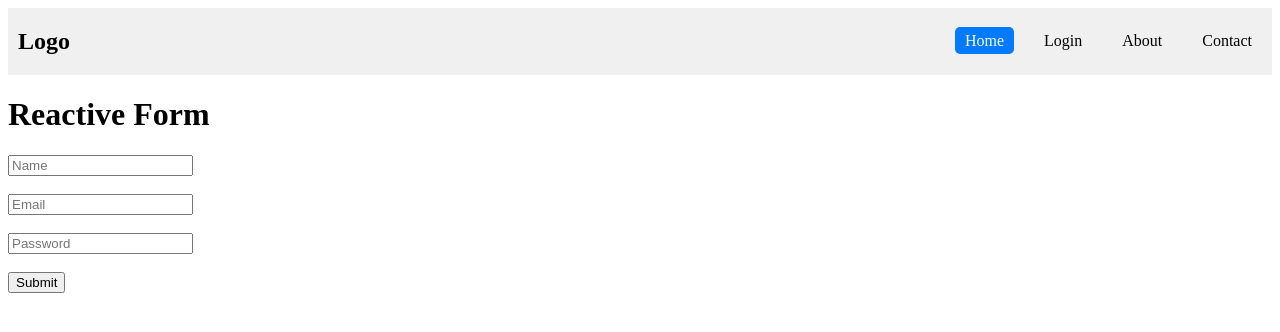
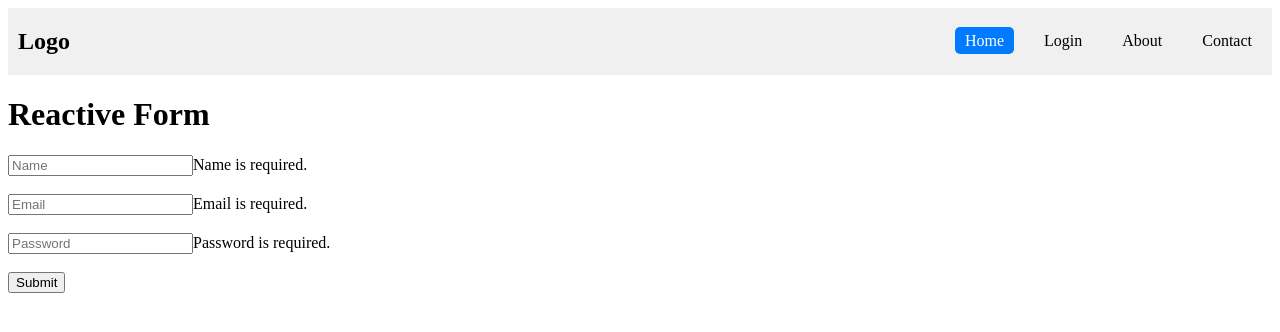
Before and after one commit to tasnimferdous/angular-tut, an Angular app: page / in a window 1280 px wide. Shown: the top 332 px of the page. Built offline with nearby package versions, Linux system fonts and the light colour scheme.

Commit message:
form validation

```diff
--- a/src/app/home/home.html
+++ b/src/app/home/home.html
@@ -2,10 +2,28 @@
 
 <form [formGroup] = "formProperties" (ngSubmit) = "onSubmit()">
   <input type="text" name="name" placeholder="Name" formControlName="name"/>
+  @if(name?.hasError('required')) {
+    <span>Name is required.</span>
+  }
+  @else if(name?.invalid && (name?.touched || name?.dirty)) {
+    <span>Provide a valid name.</span>
+  }
 <br><br>
   <input type="text" name="email" placeholder="Email" formControlName="email"/>
+  @if(email?.hasError('required')) {
+    <span>Email is required.</span>
+  }
+  @else if(email?.invalid && (email?.touched || email?.dirty)) {
+    <span>Provide a valid email address.</span>
+  }
 <br><br>
   <input type="password" name="password" placeholder="Password" formControlName="password"/>
+  @if(password?.hasError('required')) {
+    <span>Password is required.</span>
+  }
+  @else if(password?.invalid && (password?.touched || password?.dirty)) {
+    <span>Password must be at least 6 characters long.</span>
+  }
 <br><br>
   <button>Submit</button>
 </form>
--- a/src/app/home/home.ts
+++ b/src/app/home/home.ts
@@ -1,5 +1,5 @@
 import { Component } from '@angular/core';
-import { FormControl, FormGroup, ReactiveFormsModule } from '@angular/forms';
+import { FormControl, FormGroup, ReactiveFormsModule, Validators } from '@angular/forms';
 
 @Component({
   selector: 'app-home',
@@ -9,20 +9,22 @@ import { FormControl, FormGroup, ReactiveFormsModule } from '@angular/forms';
 })
 export class Home {
   formProperties = new FormGroup({
-    name: new FormControl(''),
-    email: new FormControl(''),
-    password: new FormControl(''),
+    name: new FormControl('', [Validators.required]),
+    email: new FormControl('', [Validators.required, Validators.email]),
+    password: new FormControl('', [Validators.required, Validators.minLength(6)]),
   });
 
   onSubmit() {
     console.log(this.formProperties.value);
-    console.log("Changing value");
-    this.formProperties.setValue({
-      name: "John Doe",
-      email: "john.doe@example.com",
-      password: "kjhgdfgdfgdfg",
-    })
-    console.log("After changing value");
-    console.log(this.formProperties.value);
+  }
+
+  get name() {
+    return this.formProperties.get('name');
+  }
+  get email() {
+    return this.formProperties.get('email');
+  }
+  get password() {
+    return this.formProperties.get('password');
   }
 }
```
